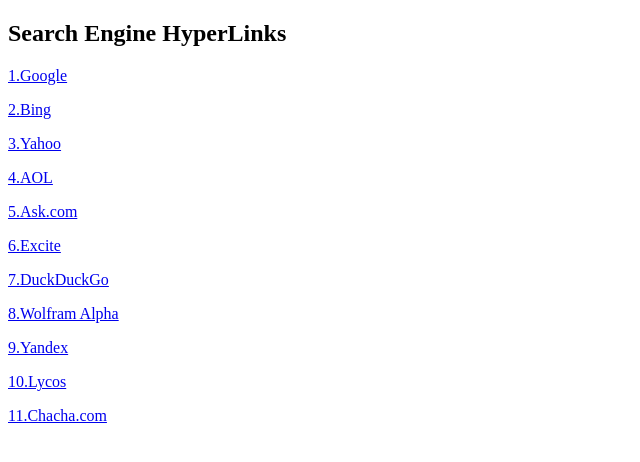
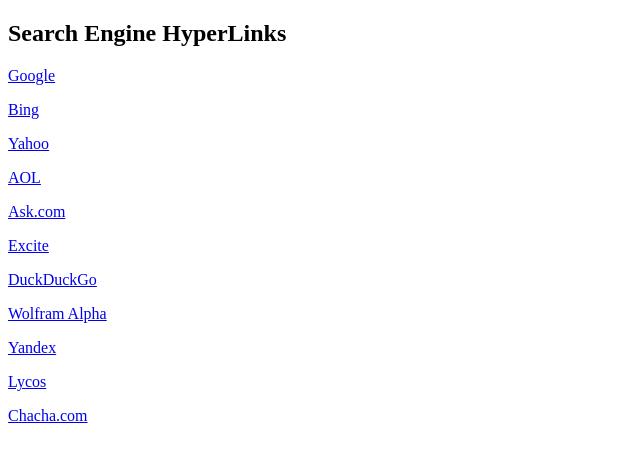
Before and after one commit to Jishnu2010/Search-engine-founder, a plain HTML site: page index.html in a window 1280 px wide. Shown: the whole page, without its empty margins (0-640 px from the left). Drawn offline with Linux system fonts and the light colour scheme.

Commit message:
Update index.html

```diff
--- a/index.html
+++ b/index.html
@@ -4,17 +4,18 @@
     <title>Search engine founder website</title>
   </head>
   <body>
+
     <h2>Search Engine HyperLinks</h2>
-    <p><a href="https://www.google.com">1.Google</a></p>
-    <p><a href="https://www.bing.com/">2.Bing</a></p>
-    <p><a href="http://yahoo.co.uk/">3.Yahoo</a></p>
-    <p><a href="http://aol.co.uk/">4.AOL</a></p>
-    <p><a href="http://ask.com/">5.Ask.com</a></p>
-    <p><a href="http://www.excite.com/">6.Excite</a></p>
-    <p><a href="https://www.duckduckgo.com/">7.DuckDuckGo</a></p>
-    <p><a href="https://www.wolframalpha.com/">8.Wolfram Alpha</a></p>
-    <p><a href="https://www.yandex.com/">9.Yandex</a></p>
-    <p><a href="http://lycos.com/">10.Lycos</a></p>
-    <p><a href="http://www.chacha.com/">11.Chacha.com</a></p>
+    <p><a href="https://www.google.com">Google</a></p>
+    <p><a href="https://www.bing.com/">Bing</a></p>
+    <p><a href="http://yahoo.co.uk/">Yahoo</a></p>
+    <p><a href="http://aol.co.uk/">AOL</a></p>
+    <p><a href="http://ask.com/">Ask.com</a></p>
+    <p><a href="http://www.excite.com/">Excite</a></p>
+    <p><a href="https://www.duckduckgo.com/">DuckDuckGo</a></p>
+    <p><a href="https://www.wolframalpha.com/">Wolfram Alpha</a></p>
+    <p><a href="https://www.yandex.com/">Yandex</a></p>
+    <p><a href="http://lycos.com/">Lycos</a></p>
+    <p><a href="http://www.chacha.com/">Chacha.com</a></p>
   </body>
 </html>
```
